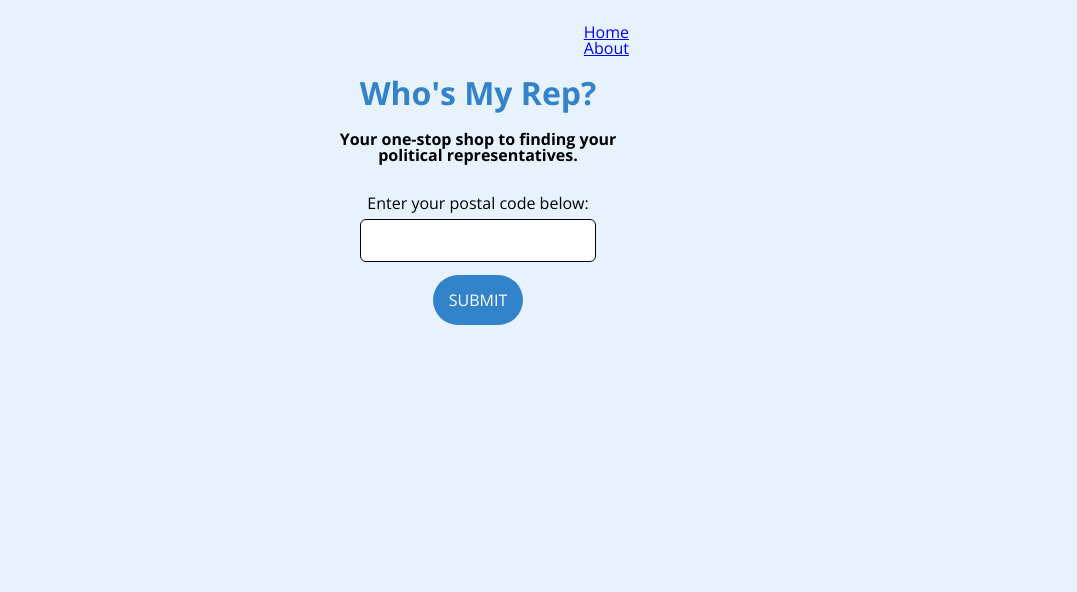
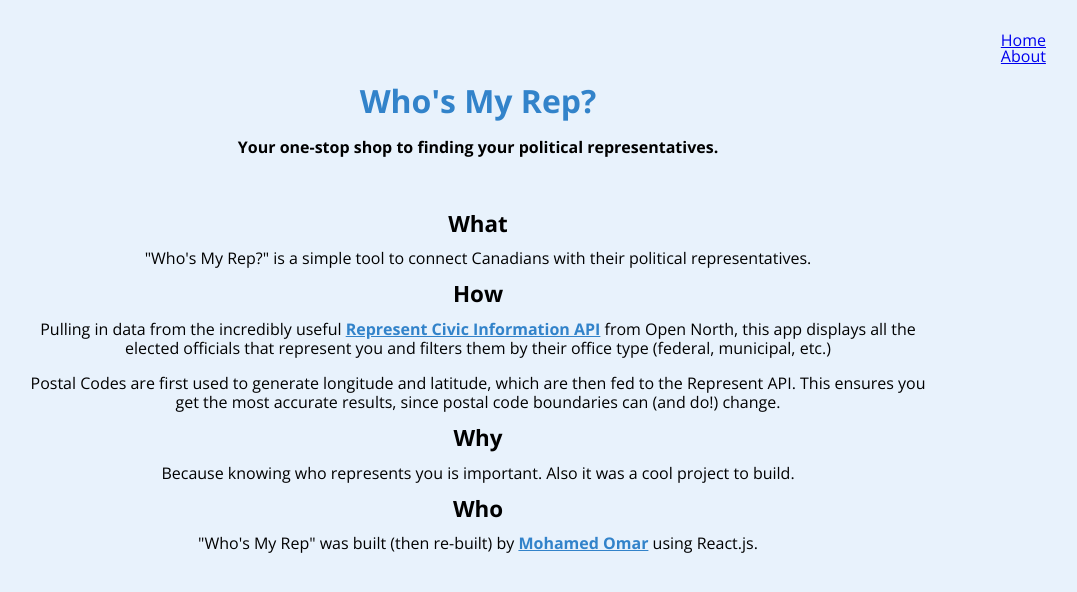
Before and after one commit to mo-mar/whos-my-rep-v2, a React (Create React App) app: page /about in a window 1280 px wide. Shown: the top 592 px of the page, without its empty margins (162-1239 px from the left). Built offline with nearby package versions, Linux system fonts and the light colour scheme; no server answers.

Commit message:
added router and about page

```diff
--- a/package.json
+++ b/package.json
@@ -13,6 +13,7 @@
     "react": "^17.0.1",
     "react-dom": "^17.0.1",
     "react-loader-spinner": "^3.1.14",
+    "react-router-dom": "^5.2.0",
     "react-scripts": "4.0.0",
     "styled-components": "^5.2.1",
     "uuid": "^8.3.2",
--- a/src/App.js
+++ b/src/App.js
@@ -1,9 +1,11 @@
 import { useState, useEffect } from 'react'
 import Layout from './components/Layout/Layout'
+import About from './components/About/About'
 import PostalCodeForm from './components/PostalCodeForm/PostalCodeForm'
 import RepresentativesContainer from './components/RepresentativesContainer/RepresentativesContainer'
 import { getRepresentatives } from './Utils/APIRequests'
 import Loader from 'react-loader-spinner'
+import { BrowserRouter as Router, Switch, Route, Link } from 'react-router-dom'
 
 function App() {
   const [representatives, setRepresentatives] = useState([])
@@ -40,7 +42,10 @@ function App() {
   ) : null
 
   return (
-    <Layout>
+    <Router>
+      <Switch>
+        <Route exact path="/">
+          <Layout reps={representatives}>
             <PostalCodeForm
               handleSubmit={handleFormSubmit}
               setIsLoading={setIsLoading}
@@ -49,6 +54,14 @@ function App() {
             {error ? <p>{error}</p> : null}
             {loadingSpinner}
           </Layout>
+        </Route>
+        <Route path="/about">
+          <Layout>
+            <About />
+          </Layout>
+        </Route>
+      </Switch>
+    </Router>
   )
 }
 
--- /dev/null
+++ b/src/components/About/About.js
@@ -0,0 +1,65 @@
+import styled from 'styled-components'
+
+const StyledAboutContainer = styled.div`
+  width: 80%;
+  text-align: center;
+  line-height: 1.2rem;
+  h3 {
+    font-size: 1.4rem;
+  }
+  p {
+    margin: 1rem 0;
+    font-size: 1rem;
+  }
+  a {
+    color: #3283ca;
+    font-weight: 700;
+  }
+`
+export default function About() {
+  return (
+    <StyledAboutContainer>
+      <h3>What</h3>
+      <p>
+        "Who's My Rep?" is a simple tool to connect Canadians with their
+        political representatives.
+      </p>
+      <h3>How</h3>
+      <p>
+        Pulling in data from the incredibly useful{' '}
+        <a
+          target="_blank"
+          rel="noreferrer noopener"
+          href="https://represent.opennorth.ca/api/"
+        >
+          Represent Civic Information API
+        </a>{' '}
+        from Open North, this app displays all the elected officials that
+        represent you and filters them by their office type (federal, municipal,
+        etc.)
+      </p>
+      <p>
+        Postal Codes are first used to generate longitude and latitude, which
+        are then fed to the Represent API. This ensures you get the most
+        accurate results, since postal code boundaries can (and do!) change.
+      </p>
+      <h3>Why</h3>
+      <p>
+        Because knowing who represents you is important. Also it was a cool
+        project to build.{' '}
+      </p>
+      <h3>Who</h3>
+      <p>
+        "Who's My Rep" was built (then re-built) by{' '}
+        <a
+          target="_blank"
+          rel="noreferrer noopener"
+          href="https://github.com/mo-mar"
+        >
+          Mohamed Omar
+        </a>{' '}
+        using React.js.
+      </p>
+    </StyledAboutContainer>
+  )
+}
--- a/src/components/Layout/Layout.js
+++ b/src/components/Layout/Layout.js
@@ -12,15 +12,16 @@ const StyledLayout = styled.div`
   grid-row-gap: 2rem;
   grid-template-rows: auto auto 1fr;
   justify-items: center;
+  transition: all 0.5s ease-in;
+
   @media (min-width: 400px) {
     max-width: 600px;
   }
   @media (min-width: 800px) {
     max-width: 1200px;
     grid-template-columns: ${props =>
-      props.didLoadRepresentatives ? '0.8fr 0.8fr' : '1fr'};
+      props.hasLoadedReps ? '0.8fr 1fr' : '1fr'};
     grid-column-gap: 1rem;
-    transition: all 0.5s ease-in;
     grid-template-rows: minmax(auto, 150px) 1fr;
     padding: 2rem;
     Header {
@@ -31,16 +32,10 @@ const StyledLayout = styled.div`
   }
 `
 
-export default function Layout({ children }) {
-  const didLoadRepresentatives = children => {
-    return children.some(child =>
-      child?.type?.name?.includes('RepresentativesContainer')
-    )
-  }
-
+export default function Layout({ children, reps }) {
   return (
     <StyledLayout
-      didLoadRepresentatives={didLoadRepresentatives(children)}
+      hasLoadedReps={reps?.length ? true : false}
       data-testid="layout-container"
     >
       <Header />
--- a/src/components/NavBar/NavBar.js
+++ b/src/components/NavBar/NavBar.js
@@ -1,4 +1,5 @@
 import styled from 'styled-components'
+import { BrowserRouter as Router, Switch, Route, Link } from 'react-router-dom'
 
 const StyledNavBar = styled.ul`
   align-self: flex-end;
@@ -7,10 +8,10 @@ export default function NavBar() {
   return (
     <StyledNavBar data-testid="nav-bar">
       <li>
-        <a href="#">Home</a>
+        <Link to="/">Home</Link>
       </li>
       <li>
-        <a href="#">About</a>
+        <Link to="/about">About</Link>
       </li>
     </StyledNavBar>
   )
```
Also changed, not shown: 1 other file (tests, documents, lock files or other folders). Lines whose indentation alone changed are shown as unchanged.
